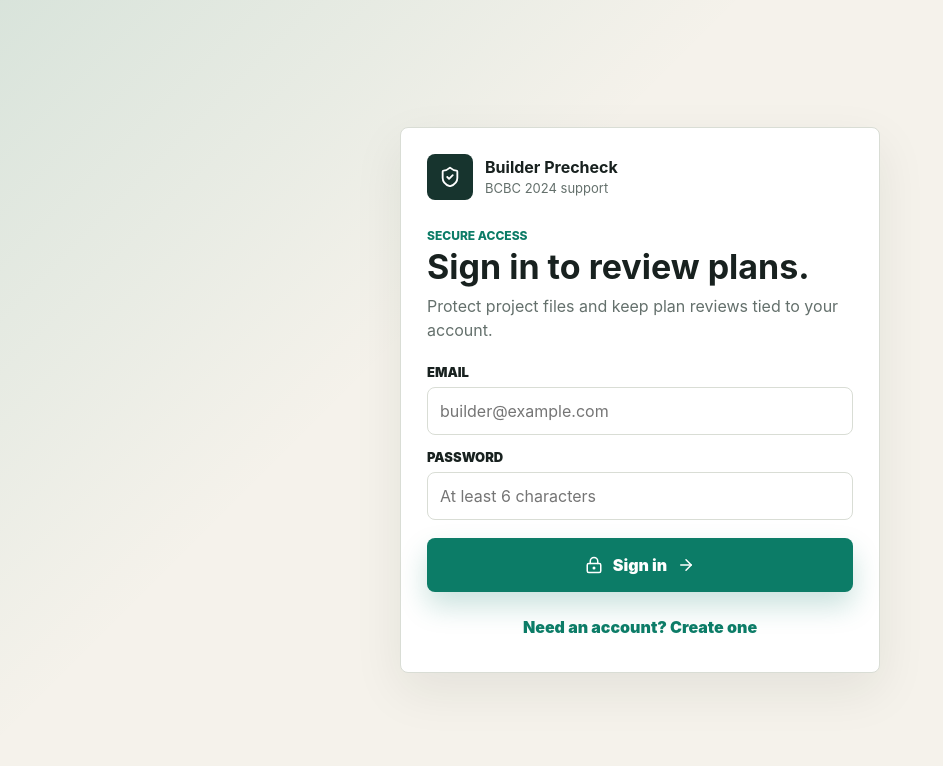
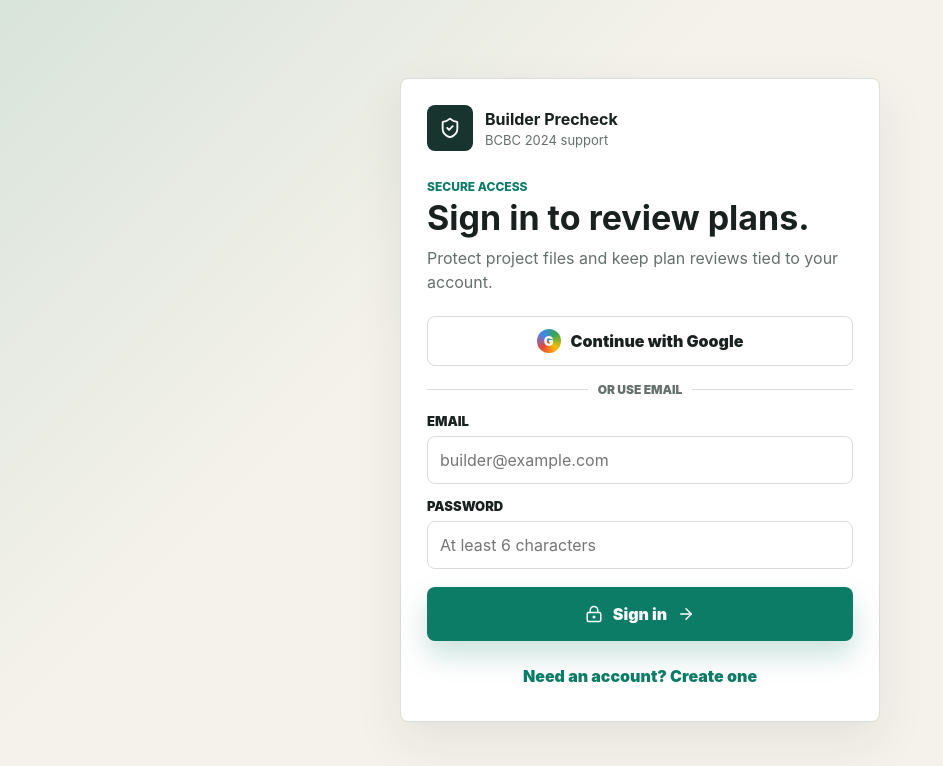
Before and after one commit to sushenSharma/SurreyBuilderPermits, a Next.js app: page /login in a window 1280 px wide. Shown: the top 766 px of the page, without its empty margins (0-943 px from the left). Built offline with nearby package versions, Linux system fonts and the light colour scheme; no server answers.

Commit message:
Add Google login option

```diff
--- a/app/globals.css
+++ b/app/globals.css
@@ -2471,7 +2471,69 @@
 .authForm {
   display: grid;
   gap: 14px;
+  margin-top: 16px;
+}
+
+.googleAuthButton {
+  align-items: center;
+  background: #ffffff;
+  border: 1px solid var(--line);
+  border-radius: 8px;
+  color: var(--ink);
+  display: flex;
+  font-weight: 900;
+  gap: 10px;
+  justify-content: center;
   margin-top: 22px;
+  min-height: 50px;
+  transition:
+    border-color 160ms ease,
+    box-shadow 160ms ease,
+    transform 160ms ease;
+  width: 100%;
+}
+
+.googleAuthButton:not(:disabled):hover {
+  border-color: #c6d6cf;
+  box-shadow: 0 12px 26px rgba(30, 34, 31, 0.08);
+  transform: translateY(-1px);
+}
+
+.googleAuthButton:disabled {
+  color: var(--muted);
+  cursor: not-allowed;
+}
+
+.googleMark {
+  align-items: center;
+  background: conic-gradient(from -45deg, #4285f4, #34a853, #fbbc05, #ea4335, #4285f4);
+  border-radius: 50%;
+  color: #ffffff;
+  display: flex;
+  font-size: 13px;
+  font-weight: 900;
+  height: 24px;
+  justify-content: center;
+  width: 24px;
+}
+
+.authDivider {
+  align-items: center;
+  color: var(--muted);
+  display: grid;
+  font-size: 12px;
+  font-weight: 900;
+  gap: 10px;
+  grid-template-columns: 1fr auto 1fr;
+  margin-top: 16px;
+  text-transform: uppercase;
+}
+
+.authDivider::before,
+.authDivider::after {
+  background: var(--line);
+  content: "";
+  height: 1px;
 }
 
 .authForm label,
--- a/app/login/login-form.tsx
+++ b/app/login/login-form.tsx
@@ -18,9 +18,34 @@
   const [email, setEmail] = useState("");
   const [password, setPassword] = useState("");
   const [isSubmitting, setIsSubmitting] = useState(false);
+  const [isGoogleSubmitting, setIsGoogleSubmitting] = useState(false);
   const [message, setMessage] = useState("");
   const [error, setError] = useState("");
   const supabase = useMemo(() => (isSupabaseConfigured() ? createClient() : null), []);
+
+  async function handleGoogleSignIn() {
+    setError("");
+    setMessage("");
+
+    if (!supabase) {
+      setError("Supabase is not configured yet. Add your Supabase URL and anon key to the environment.");
+      return;
+    }
+
+    setIsGoogleSubmitting(true);
+
+    const { error: googleError } = await supabase.auth.signInWithOAuth({
+      provider: "google",
+      options: {
+        redirectTo: `${window.location.origin}${redirectTo}`
+      }
+    });
+
+    if (googleError) {
+      setError(googleError.message);
+      setIsGoogleSubmitting(false);
+    }
+  }
 
   async function handleSubmit(event: FormEvent<HTMLFormElement>) {
     event.preventDefault();
@@ -91,6 +116,26 @@
           </div>
         ) : null}
 
+        <button
+          className="googleAuthButton"
+          disabled={isGoogleSubmitting || !supabase}
+          type="button"
+          onClick={handleGoogleSignIn}
+        >
+          {isGoogleSubmitting ? (
+            <Loader2 className="spin" size={18} />
+          ) : (
+            <span className="googleMark" aria-hidden="true">
+              G
+            </span>
+          )}
+          Continue with Google
+        </button>
+
+        <div className="authDivider">
+          <span>or use email</span>
+        </div>
+
         <form className="authForm" onSubmit={handleSubmit}>
           <label>
             <span>Email</span>
```
